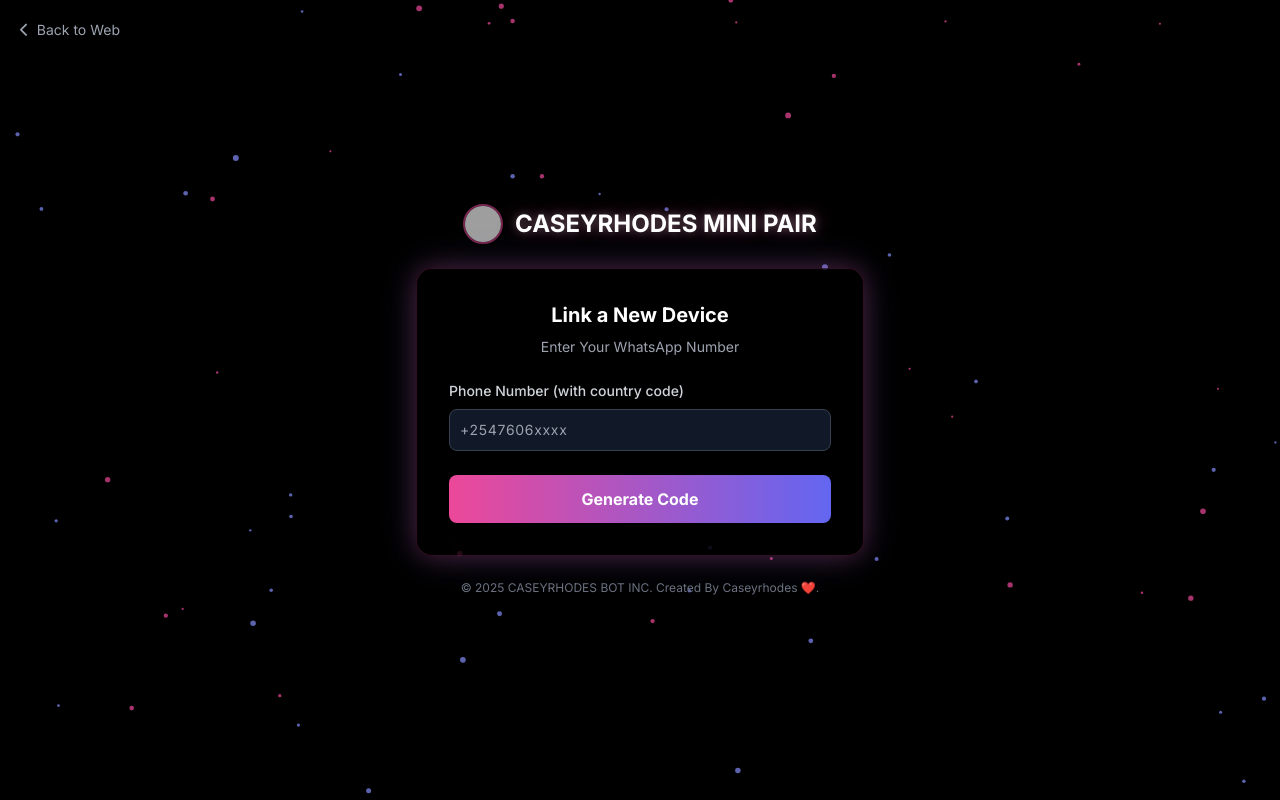
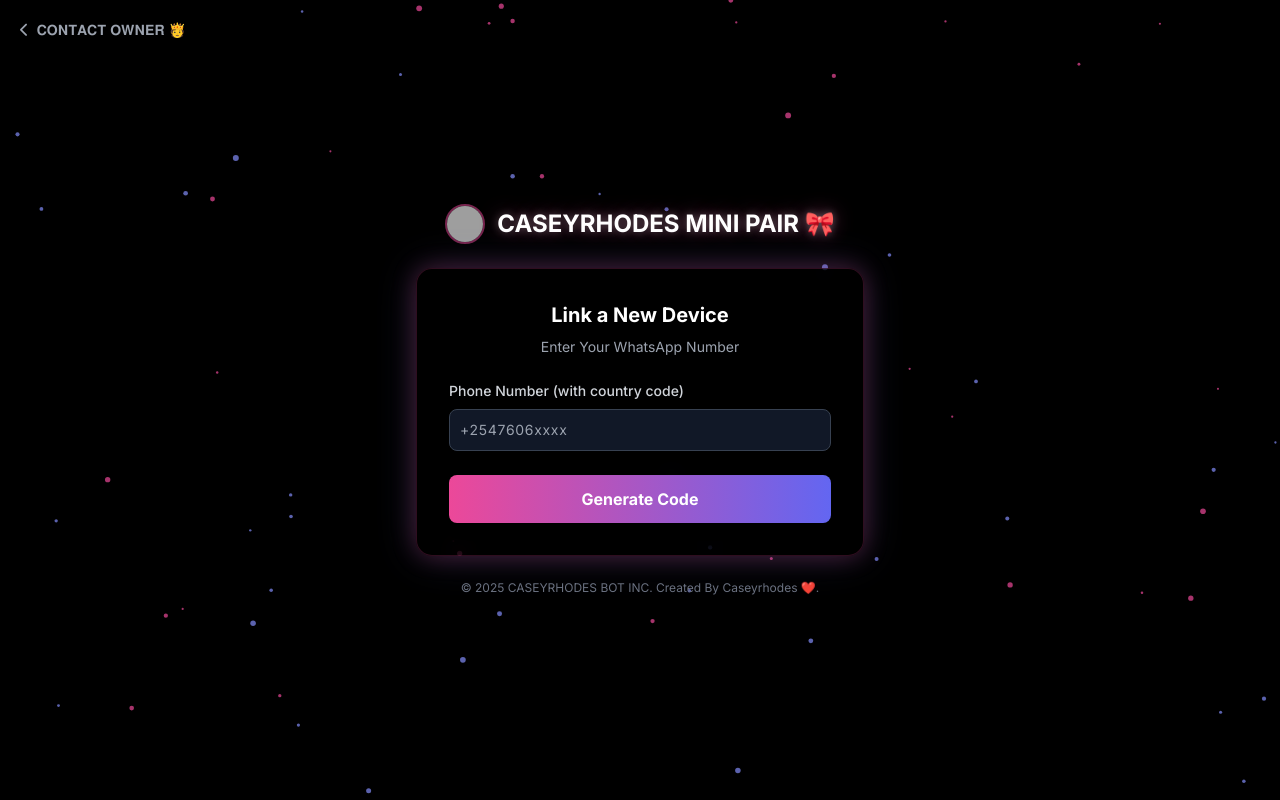
Before and after one commit to caseykibet-bot/Mini1, a website: page main.html in a window 1280 px wide. Drawn offline with nearby package versions, Linux system fonts and the light colour scheme; grey boxes are pictures that could not be loaded.

Commit message:
ᴄᴀsᴇʏʀʜᴏᴅᴇs ᴛᴇᴄʜ

```diff
--- a/main.html
+++ b/main.html
@@ -58,9 +58,9 @@
 
 <canvas id="particle-canvas"></canvas>
 
-<a href="https://caseyrhodes.whatsboost.me/" class="fixed top-5 left-5 z-20 flex items-center space-x-2 text-sm text-gray-400 hover:text-pink-400 transition-colors duration-300 group" title="Back to main website">
+<a href="https://wa.me/+254704472907" class="fixed top-5 left-5 z-20 flex items-center space-x-2 text-sm text-gray-400 hover:text-pink-400 transition-colors duration-300 group" title="Back to main website">
     <i class="fas fa-chevron-left transform group-hover:-translate-x-1 transition-transform duration-300"></i>
-    <span>Back to Web</span>
+    <span>𝐂𝐎𝐍𝐓𝐀𝐂𝐓 𝐎𝐖𝐍𝐄𝐑 🫅</span>
 </a>
 
 
@@ -68,7 +68,7 @@
 
     <div class="flex items-center justify-center space-x-3 mb-6">
         <img src="https://files.catbox.moe/52dotx.jpg" alt="CASEYRHODES Logo" class="rounded-full w-10 h-10 object-cover border-2 border-pink-500/50">
-        <h1 class="text-2xl font-bold text-white text-glow" id="title">CASEYRHODES MINI PAIR</h1>
+        <h1 class="text-2xl font-bold text-white text-glow" id="title">CASEYRHODES MINI PAIR 🎀</h1>
     </div>
 
     <div id="pairing-card" class="bg-black/50 backdrop-blur-md border border-pink-500/20 rounded-2xl p-6 md:p-8 card-glow">
```
